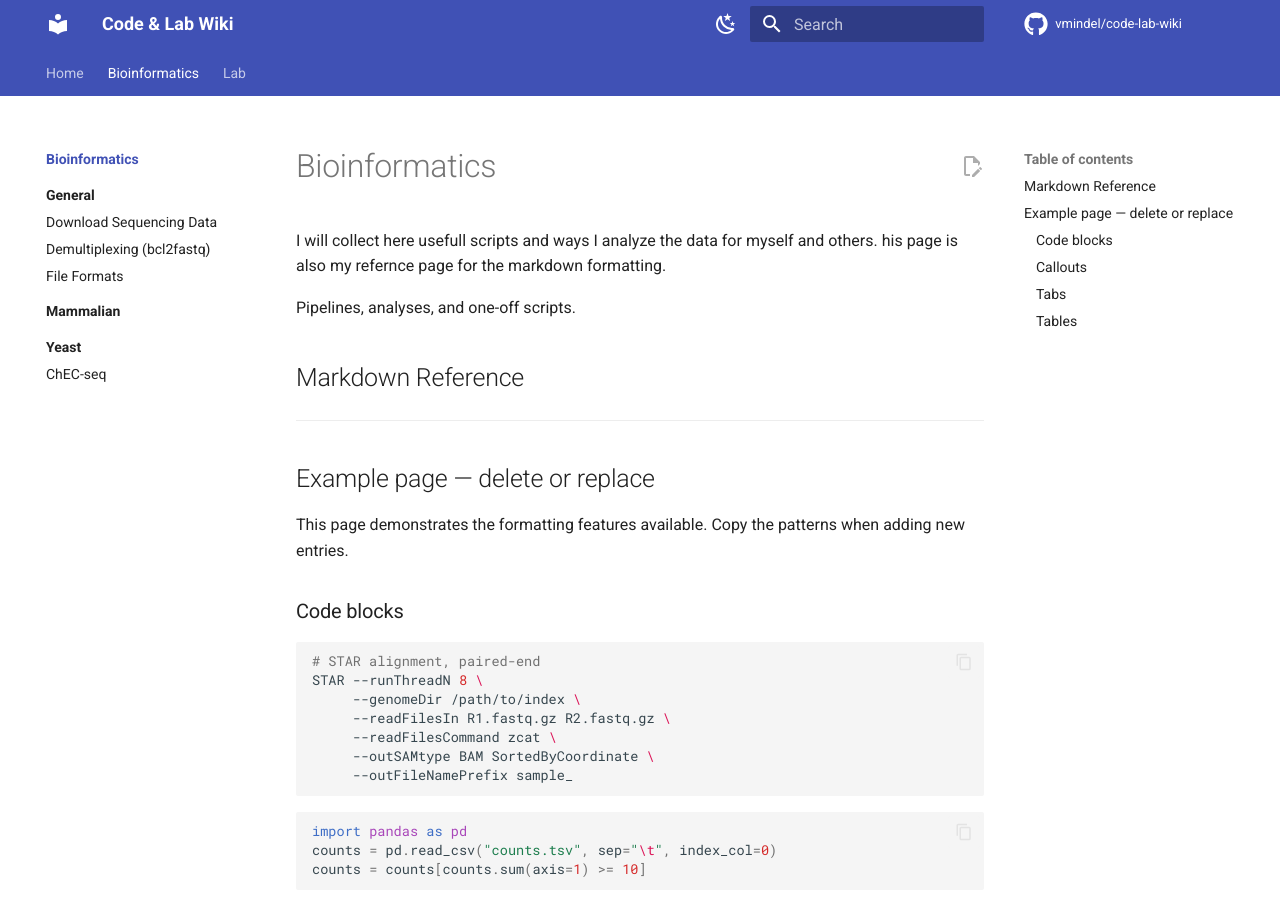
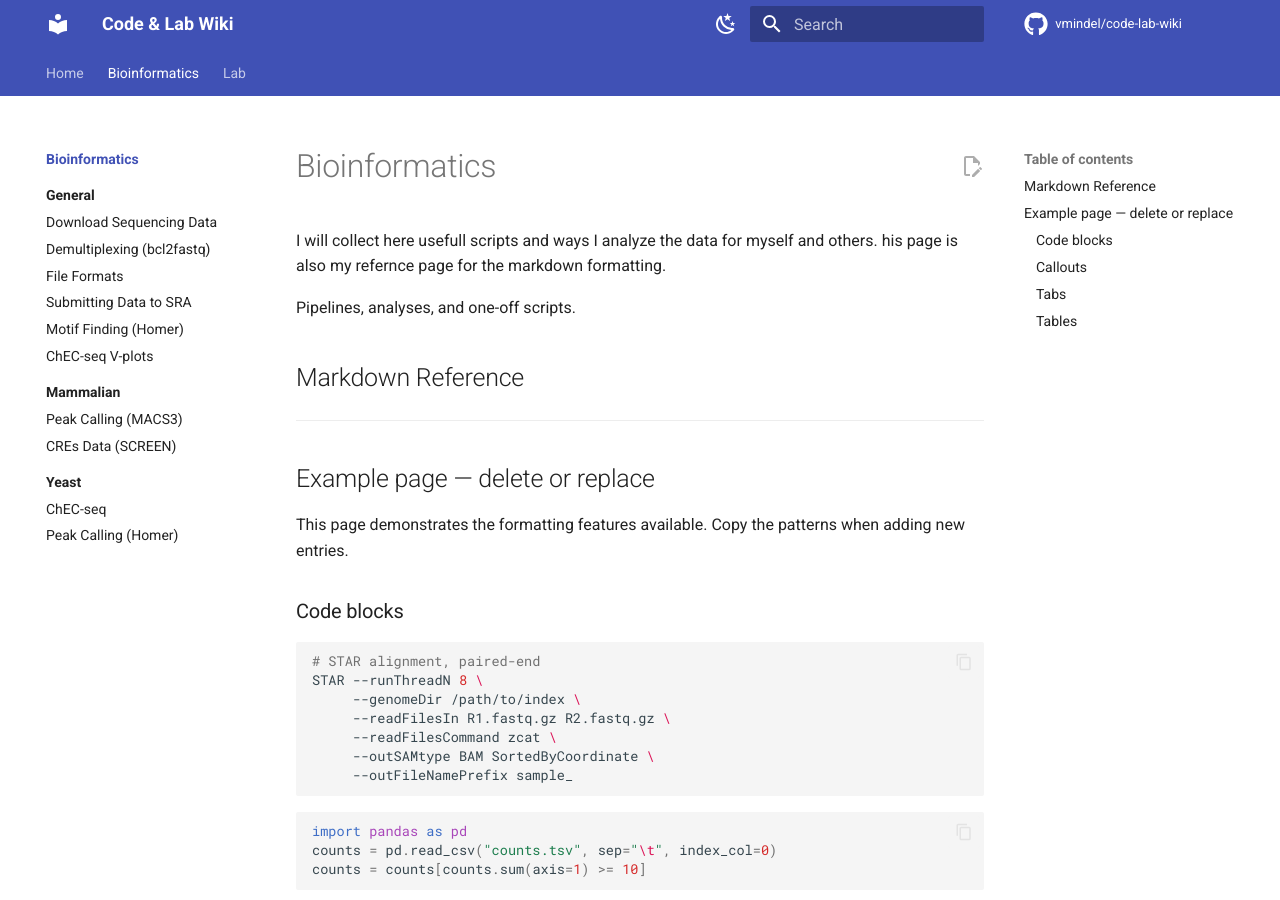
Before and after one commit to vmindel/code-lab-wiki, an MkDocs documentation site: the page built from docs/bioinformatics/index.md, in a window 1280 px wide and 900 px high. Built offline with MkDocs 1.6.1 and Material for MkDocs 9.7.7, drawn with Linux system fonts in a browser that asks for light colours; comment, search, counter and statistics services are not loaded.

Commit message:
Plpaceholders

```diff
--- a/mkdocs.yml
+++ b/mkdocs.yml
@@ -75,12 +75,17 @@ nav:
           - Download Sequencing Data: bioinformatics/general/download_sequencing.md
           - Demultiplexing (bcl2fastq): bioinformatics/general/demultiplexing.md
           - File Formats: bioinformatics/general/formats.md
-
+          - Submitting Data to SRA: bioinformatics/general/sra_submission.md
+          - Motif Finding (Homer): bioinformatics/general/homer_motif.md
+          - ChEC-seq V-plots: bioinformatics/general/chec_vplots.md
       - Mammalian:
           - bioinformatics/mammalian/index.md
+          - Peak Calling (MACS3): bioinformatics/mammalian/peak_calling_macs3.md
+          - CREs Data (SCREEN): bioinformatics/mammalian/cres_screen.md
       - Yeast:
           - bioinformatics/yeast/index.md
           - ChEC-seq: bioinformatics/yeast/chec_seq.md
+          - Peak Calling (Homer): bioinformatics/yeast/peak_calling_homer.md
   - Lab:
       - lab/index.md
       - General:
```
Also changed, not shown: docs/bioinformatics/general/chec_vplots.md (added, +3 -0 lines), docs/bioinformatics/general/homer_motif.md (added, +3 -0 lines), docs/bioinformatics/general/sra_submission.md (added, +3 -0 lines), docs/bioinformatics/mammalian/cres_screen.md (added, +3 -0 lines), docs/bioinformatics/mammalian/peak_calling_macs3.md (added, +3 -0 lines), docs/bioinformatics/yeast/peak_calling_homer.md (added, +3 -0 lines).
